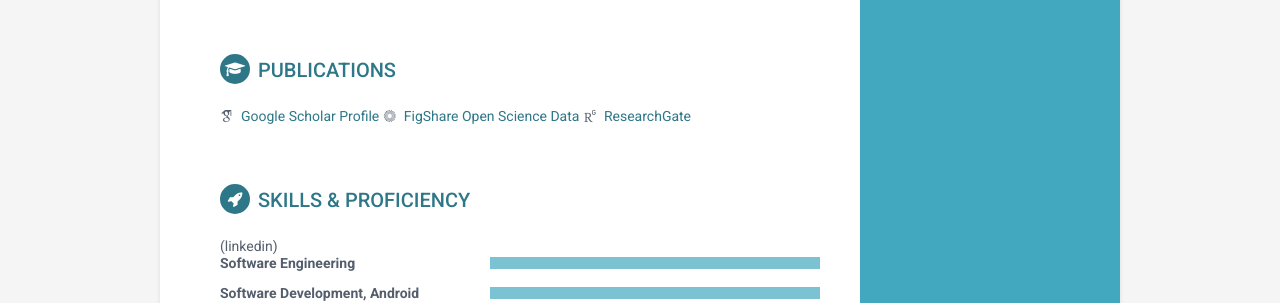
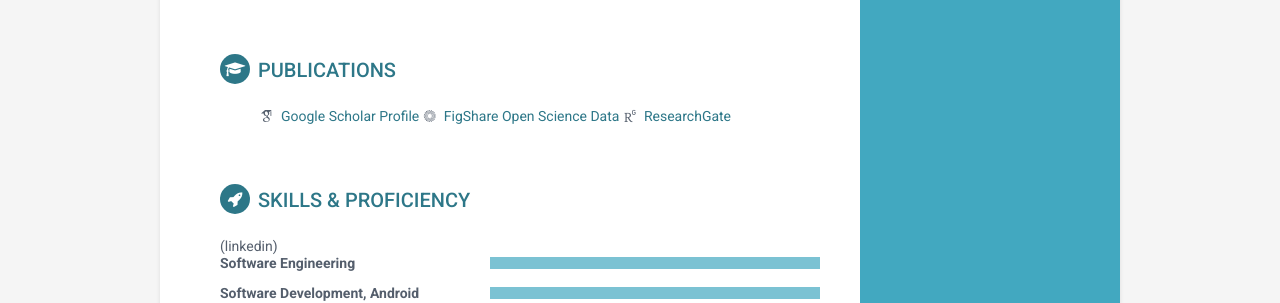
Before and after one commit to isvogor-foi/isvogor-foi.github.io, a Jekyll site: the page built from index.html, in a window 1280 px wide. Shown: the part 1328-1631 px from the top of the page. Built offline with Jekyll 4.4.1, drawn with Linux system fonts in a browser that asks for light colours; some web fonts are replaced.

Commit message:
Update publications.html

```diff
--- a/_includes/publications.html
+++ b/_includes/publications.html
@@ -1,9 +1,8 @@
 
 <section class="skills-section section">
     <h2 class="section-title"><i class="fa fa-graduation-cap"></i>Publications</h2>
-            <div class="contact-container container-block">
-                <ul class="list-unstyled contact-list">
-
+            <div class="container-block">
+                <ul>
                     <li class="fa ai ai-google-scholar">
                       <span style="font-size: 14px;font-family: 'Roboto',sans-serif;">
                         <a href="https://scholar.google.hr/citations?user=-xwB1UoAAAAJ&hl=en" target="_blank">Google Scholar Profile</a>
```
